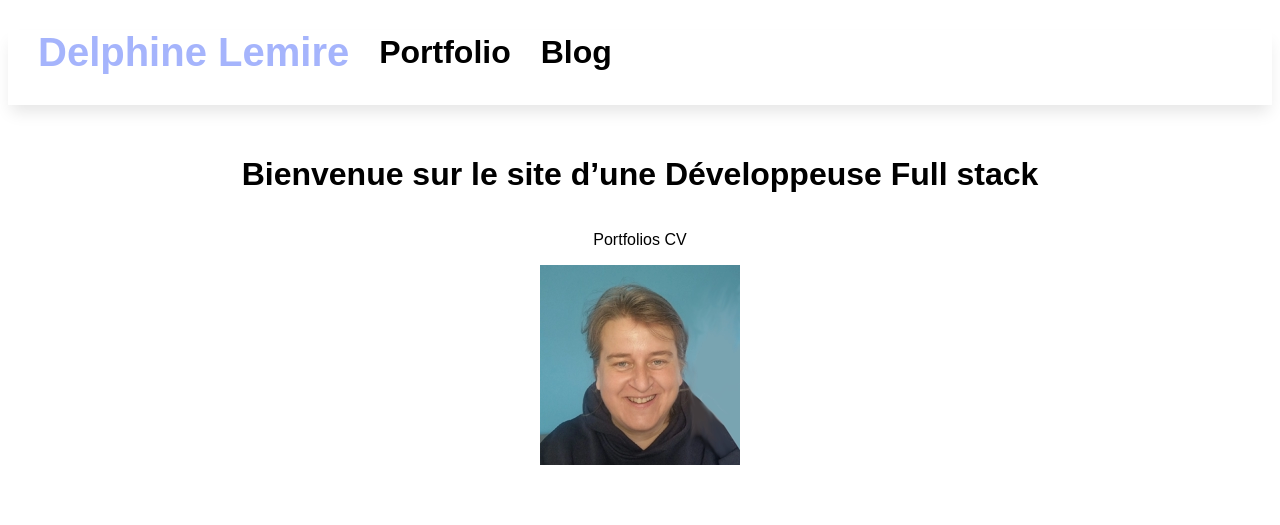
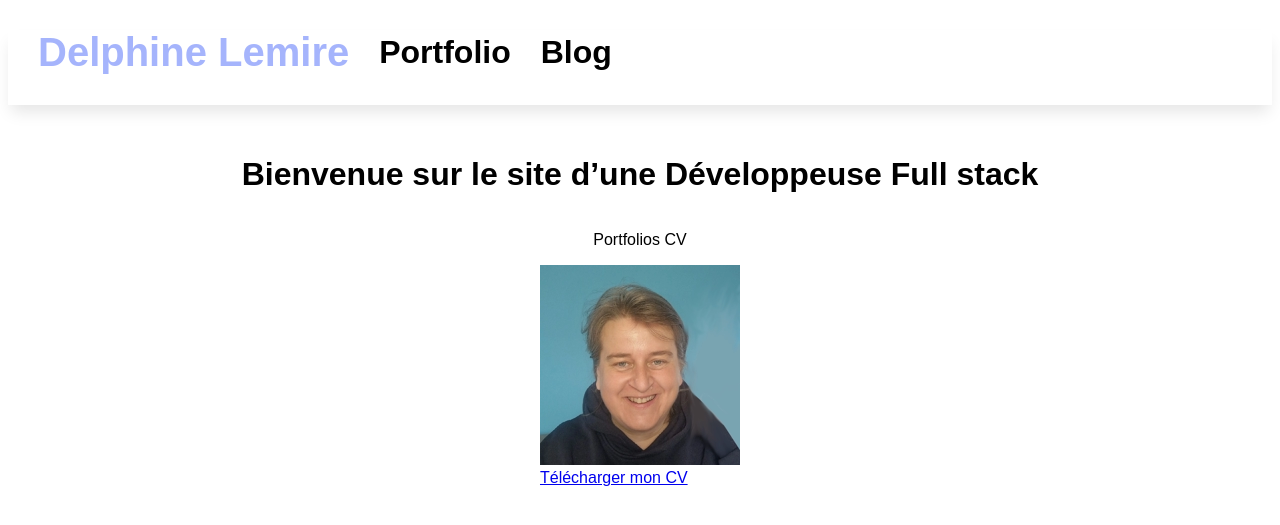
Before and after one commit to DelphineLemire/DelphineLemire.github.io, a Jekyll site: the page built from docs/index.md, in a window 1280 px wide. Shown: the top 525 px of the page. Built offline with Jekyll 4.4.1, drawn with Linux system fonts in a browser that asks for light colours.

Commit message:
lien vers CV

```diff
--- a/docs/_layouts/index.html
+++ b/docs/_layouts/index.html
@@ -8,7 +8,7 @@ layout: default
         <img src="./assets/images/delphine.webp" alt="Delphine Lemire"/>
     </div>
     <div>
-
+        <a class="btn" href="./assets/documents/developpeur_fullstack_delphine_lemire.pdf" >Télécharger mon CV</a>
     </div>
 
 </div>
```
Also changed, not shown: 1 other file.
